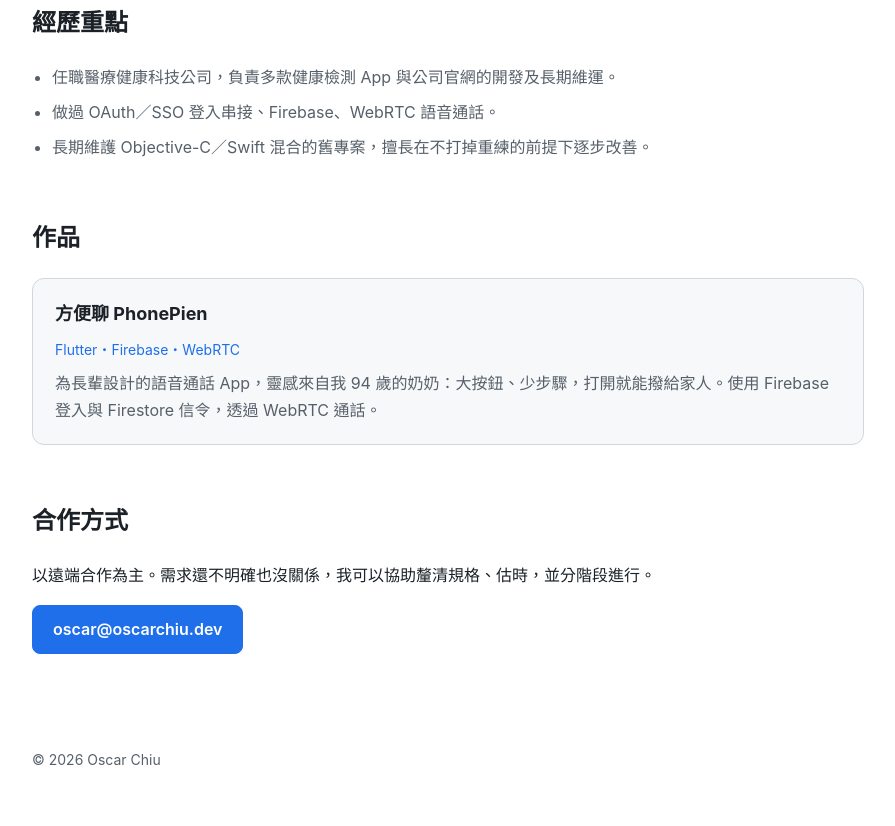
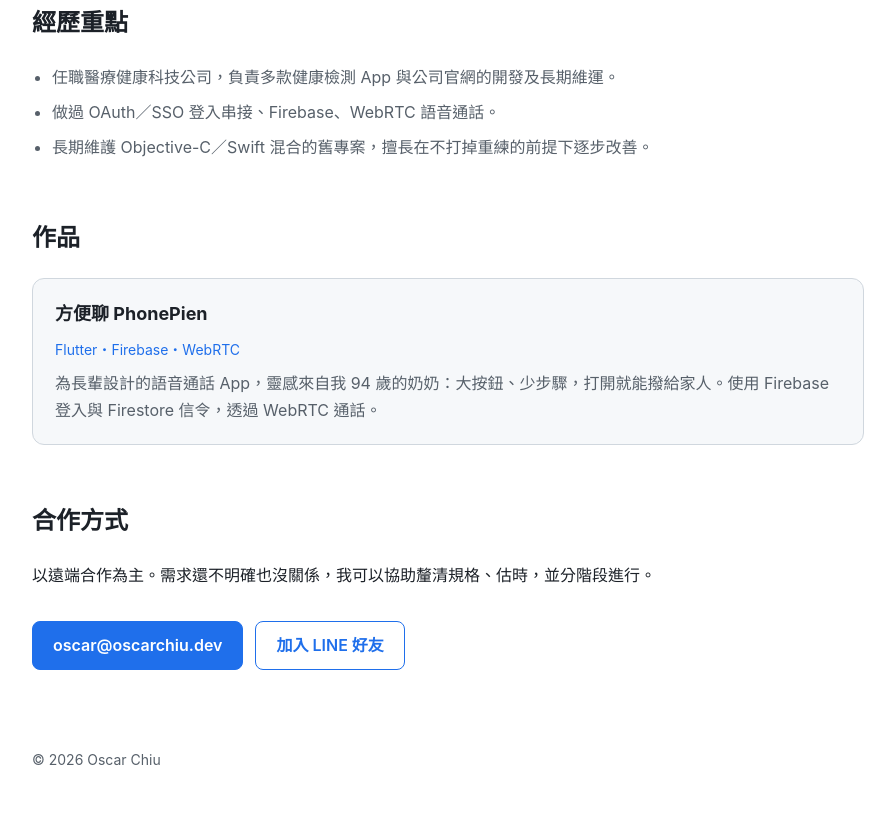
Before and after one commit to oscarchiu/oscarchiu.github.io, a plain HTML site: page index.html in a window 1280 px wide. Shown: the part 876-1702 px from the top of the page, without its empty margins (192-1087 px from the left). Drawn offline with Linux system fonts and the light colour scheme.

Commit message:
Add LINE official account links

```diff
--- a/index.html
+++ b/index.html
@@ -21,6 +21,7 @@
     <p class="lead">2013 年起從事 iOS 開發，同時負責 Laravel 網站與後台。<br>可以一個人把產品從 App 做到後端與官網，並長期維運。</p>
     <p class="cta">
       <a class="btn" href="mailto:oscar@oscarchiu.dev">寄信洽談</a>
+      <a class="btn ghost" href="https://lin.ee/7rR7uRyi" rel="noopener">LINE 洽詢</a>
       <a class="btn ghost" href="https://github.com/oscarchiu" rel="noopener">GitHub</a>
     </p>
   </div>
@@ -70,7 +71,10 @@
   <section>
     <h2>合作方式</h2>
     <p>以遠端合作為主。需求還不明確也沒關係，我可以協助釐清規格、估時，並分階段進行。</p>
-    <p><a class="btn" href="mailto:oscar@oscarchiu.dev">oscar@oscarchiu.dev</a></p>
+    <p class="cta">
+      <a class="btn" href="mailto:oscar@oscarchiu.dev">oscar@oscarchiu.dev</a>
+      <a class="btn ghost" href="https://lin.ee/7rR7uRyi" rel="noopener">加入 LINE 好友</a>
+    </p>
   </section>
 </main>
 
```
